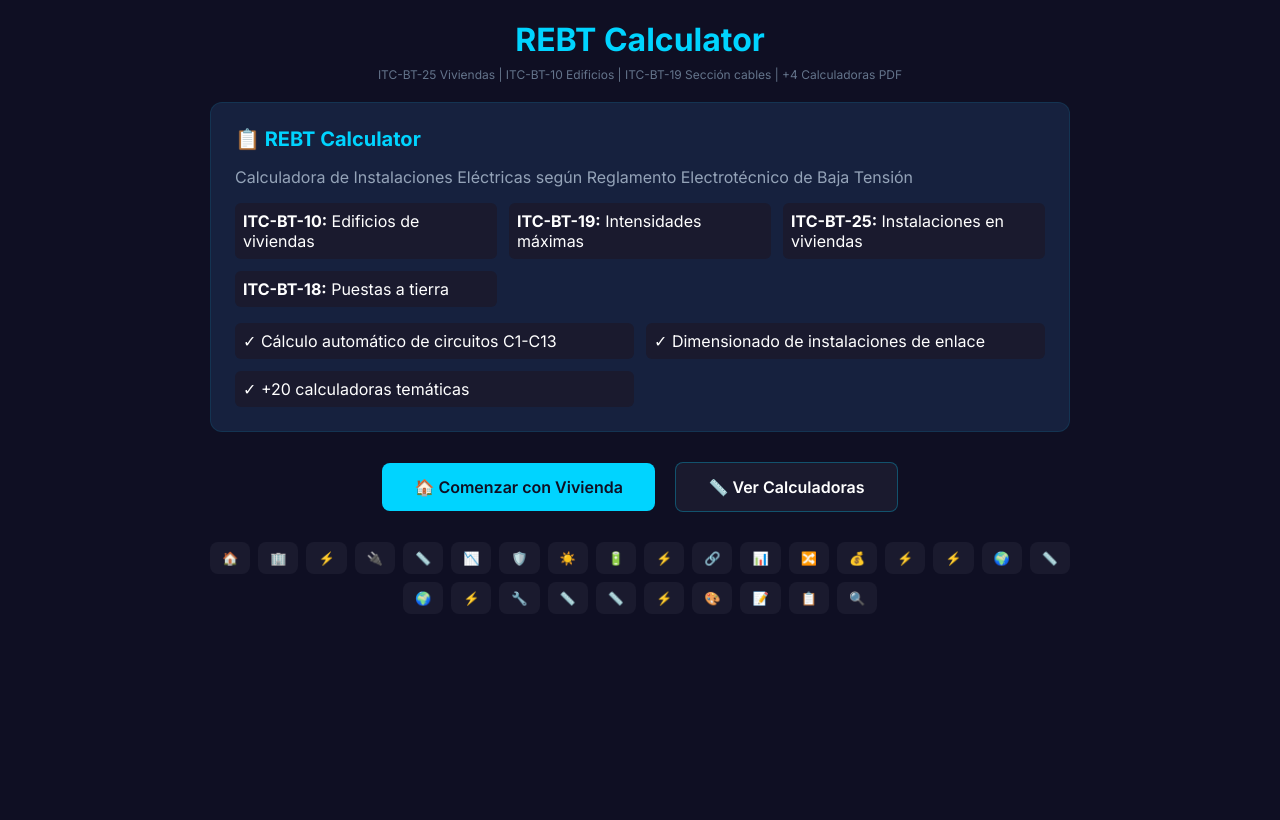
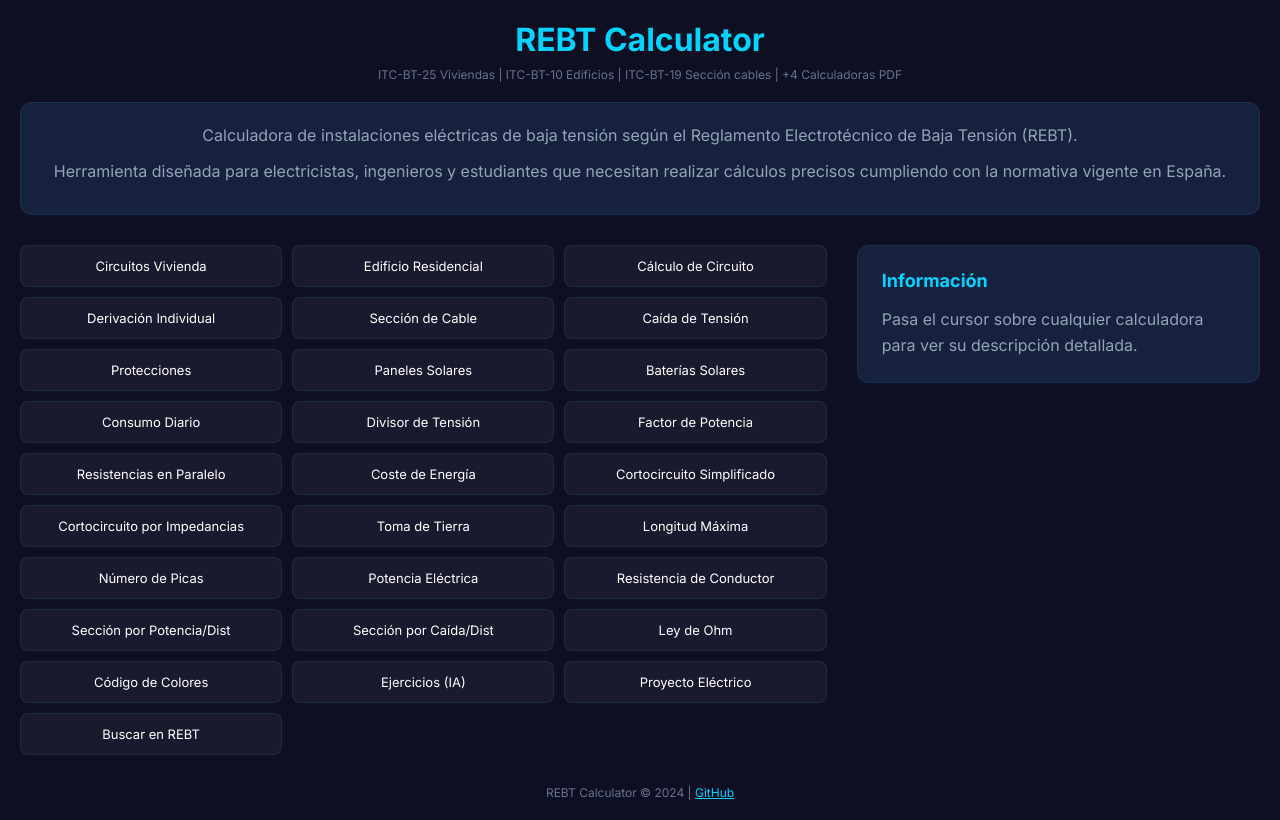
Before and after one commit to zumaia/REBTcalculadora, a Flask app: page / in a window 1280 px wide. Before the commit the page ends 606 px from the top, so only its background shows below. Run offline with Flask 3, Linux system fonts and the light colour scheme.

Commit message:
Rediseño landing page: botones de texto, descripciones y mejora visual

```diff
--- a/templates/index.html
+++ b/templates/index.html
@@ -6,17 +6,82 @@
     <title>REBT Calculator</title>
     <link href="https://fonts.googleapis.com/css2?family=Inter:wght@300;400;500;600;700&display=swap" rel="stylesheet">
     <style>
-        :root { --bg-primary: #0f0f23; --bg-secondary: #1a1a2e; --bg-card: #16213e; --accent: #00d4ff; --text-primary: #ffffff; --text-secondary: #94a3b8; --text-muted: #64748b; }
+        :root {
+            --bg-primary: #0f0f23;
+            --bg-secondary: #1a1a2e;
+            --bg-card: #16213e;
+            --accent: #00d4ff;
+            --text-primary: #ffffff;
+            --text-secondary: #94a3b8;
+            --text-muted: #64748b;
+        }
         * { margin: 0; padding: 0; box-sizing: border-box; }
         body { font-family: 'Inter', sans-serif; background: var(--bg-primary); color: var(--text-primary); min-height: 100vh; }
-        .container { max-width: 900px; margin: 0 auto; padding: 20px; }
+        .container { max-width: 1400px; margin: 0 auto; padding: 20px; }
         h1 { text-align: center; margin-bottom: 8px; }
         h1 a { color: var(--accent); text-decoration: none; }
         .subtitle { text-align: center; font-size: 12px; color: var(--text-muted); margin-bottom: 20px; }
-        .nav { display: flex; justify-content: center; gap: 8px; margin-top: 20px; flex-wrap: wrap; }
-        .nav a { background: var(--bg-secondary); padding: 8px 12px; border-radius: 8px; color: var(--text-secondary); text-decoration: none; font-size: 13px; }
-        .nav a:hover { color: var(--accent); }
-        .nav a.active { background: var(--accent); color: var(--bg-primary); }
+
+        .project-description {
+            background: var(--bg-card);
+            padding: 20px;
+            border-radius: 12px;
+            border: 1px solid rgba(0, 212, 255, 0.1);
+            margin-bottom: 30px;
+            text-align: center;
+        }
+        .project-description p { color: var(--text-secondary); line-height: 1.6; margin-bottom: 10px; }
+
+        .main-layout {
+            display: grid;
+            grid-template-columns: 2fr 1fr;
+            gap: 30px;
+            margin-top: 30px;
+        }
+
+        .calculators-grid {
+            display: grid;
+            grid-template-columns: repeat(auto-fill, minmax(200px, 1fr));
+            gap: 10px;
+        }
+
+        .calc-button {
+            background: var(--bg-secondary);
+            padding: 12px 16px;
+            border-radius: 8px;
+            color: var(--text-primary);
+            text-decoration: none;
+            font-size: 13px;
+            text-align: center;
+            border: 1px solid rgba(0, 212, 255, 0.1);
+            transition: all 0.3s;
+            display: block;
+        }
+        .calc-button:hover {
+            background: var(--accent);
+            color: var(--bg-primary);
+            border-color: var(--accent);
+        }
+
+        .description-box {
+            background: var(--bg-card);
+            padding: 24px;
+            border-radius: 12px;
+            border: 1px solid rgba(0, 212, 255, 0.1);
+            height: fit-content;
+            position: sticky;
+            top: 20px;
+        }
+        .description-box h3 {
+            color: var(--accent);
+            margin-bottom: 16px;
+            font-size: 18px;
+        }
+        .description-box p {
+            color: var(--text-secondary);
+            line-height: 1.6;
+        }
+
         .credits { text-align: center; margin-top: 30px; font-size: 12px; color: var(--text-muted); }
         .credits a { color: var(--accent); }
     </style>
@@ -26,59 +91,65 @@
         <h1><a href="/">REBT Calculator</a></h1>
         <p class="subtitle">ITC-BT-25 Viviendas | ITC-BT-10 Edificios | ITC-BT-19 Sección cables | +4 Calculadoras PDF</p>
 
+        <div class="project-description">
+            <p>Calculadora de instalaciones eléctricas de baja tensión según el Reglamento Electrotécnico de Baja Tensión (REBT).</p>
+            <p>Herramienta diseñada para electricistas, ingenieros y estudiantes que necesitan realizar cálculos precisos cumpliendo con la normativa vigente en España.</p>
+        </div>
 
+        <div class="main-layout">
+            <div class="calculators-grid">
+                <a href="/vivienda" class="calc-button" data-desc="Calcula los circuitos C1-C13 para instalaciones de viviendas según ITC-BT-25. Incluye dimensionado automático de cables y protecciones.">Circuitos Vivienda</a>
+                <a href="/edificio" class="calc-button" data-desc="Cálculos para edificios de viviendas según ITC-BT-10. Dimensionado de instalaciones de enlace y centralización de contadores.">Edificio Residencial</a>
+                <a href="/circuito" class="calc-button" data-desc="Calculadora genérica para el dimensionado de cualquier circuito eléctrico. Calcula sección de cable, protección y caída de tensión.">Cálculo de Circuito</a>
+                <a href="/di" class="calc-button" data-desc="Dimensionado de la Derivación Individual (DI) según ITC-BT-15. Calcula sección de cable y protecciones desde la CGP hasta el cuadro de mando.">Derivación Individual</a>
+                <a href="/calc_seccion" class="calc-button" data-desc="Calcula la sección de cable necesaria según la intensidad o potencia, cumpliendo con ITC-BT-19 y considerando tipo de cable y método de instalación.">Sección de Cable</a>
+                <a href="/calc_caida" class="calc-button" data-desc="Calcula la caída de tensión en líneas eléctricas monofásicas y trifásicas. Verifica el cumplimiento del REBT (máx. 3% para viviendas).">Caída de Tensión</a>
+                <a href="/calc_proteccion" class="calc-button" data-desc="Selecciona la protección adecuada (magnetotérmico) según intensidad de diseño y capacidad de corte. Verifica protección contra sobrecargas y cortocircuitos.">Protecciones</a>
+                <a href="/calc_solar" class="calc-button" data-desc="Dimensionado completo de instalaciones de paneles solares fotovoltaicos. Calcula número de paneles, inversor y producción estimada.">Paneles Solares</a>
+                <a href="/calc_baterias_solares" class="calc-button" data-desc="Calcula la capacidad de las baterías solares según autonomía deseada y consumo diario. Incluye configuración de banco de baterías.">Baterías Solares</a>
+                <a href="/calc_consumo_diario" class="calc-button" data-desc="Calcula el consumo eléctrico diario de una vivienda o local comercial basado en los equipos y electrodomésticos utilizados.">Consumo Diario</a>
+                <a href="/calc_divisor" class="calc-button" data-desc="Calcula los valores de resistencias necesarios para crear un divisor de tensión. Útil para electrónica y circuitos de control.">Divisor de Tensión</a>
+                <a href="/calc_fp" class="calc-button" data-desc="Corrección del factor de potencia para mejorar la eficiencia energética. Calcula la batería de condensadores necesaria.">Factor de Potencia</a>
+                <a href="/calc_rparalelo" class="calc-button" data-desc="Calcula la resistencia equivalente de resistencias conectadas en paralelo. Herramienta básica para electrónica.">Resistencias en Paralelo</a>
+                <a href="/calc_costo" class="calc-button" data-desc="Convierte el consumo eléctrico (kWh) a coste económico según tarifa eléctrica. Útil para presupuestos y análisis de costes.">Coste de Energía</a>
+                <a href="/calc_icc_simplificado" class="calc-button" data-desc="Cálculo simplificado de intensidad de cortocircuito en instalaciones eléctricas. Determina la capacidad de corte necesaria.">Cortocircuito Simplificado</a>
+                <a href="/calc_icc_impedancias" class="calc-button" data-desc="Cálculo de cortocircuito considerando las impedancias de la línea. Método más preciso según ITC-BT-23.">Cortocircuito por Impedancias</a>
+                <a href="/calc_tierra" class="calc-button" data-desc="Dimensionado de tomas de tierra y puesta a tierra según ITC-BT-18. Calcula resistencia de electrodos y anillo de tierra.">Toma de Tierra</a>
+                <a href="/calc_longitud_max" class="calc-button" data-desc="Calcula la longitud máxima de un cable manteniendo la caída de tensión dentro de límites permitidos por el REBT.">Longitud Máxima</a>
+                <a href="/calc_picas" class="calc-button" data-desc="Calcula el número de picas necesarias para lograr una resistencia de puesta a tierra según normativa ITC-BT-18.">Número de Picas</a>
+                <a href="/calc_potencia_elec" class="calc-button" data-desc="Calcula la potencia eléctrica (P=U×I) en monofásica y trifásica. Convierte entre kW, kVA y otros valores.">Potencia Eléctrica</a>
+                <a href="/calc_rconductor" class="calc-button" data-desc="Calcula la resistencia eléctrica de un conductor según material, sección, longitud y temperatura.">Resistencia de Conductor</a>
+                <a href="/calc_seccion_pot_dist" class="calc-button" data-desc="Dimensiona la sección del cable considerando potencia a transmitir y distancia, optimizando costes y caída de tensión.">Sección por Potencia/Dist</a>
+                <a href="/calc_seccion_caida_dist" class="calc-button" data-desc="Calcula la sección necesaria para mantener una caída de tensión específica según la distancia de la línea.">Sección por Caída/Dist</a>
+                <a href="/calc_ohm" class="calc-button" data-desc="Aplicación de la Ley de Ohm (V=R×I). Calcula cualquier variable conociendo las otras dos.">Ley de Ohm</a>
+                <a href="/calc_codigo_colores" class="calc-button" data-desc="Identifica el valor de resistencias mediante su código de colores (4 y 5 bandas). Herramienta para electrónica.">Código de Colores</a>
+                <a href="/ejercicios" class="calc-button" data-desc="Resuelve ejercicios de instalaciones eléctricas paso a paso con IA. Incluye explicaciones detalladas según REBT.">Ejercicios (IA)</a>
+                <a href="/proyecto" class="calc-button" data-desc="Genera documentación completa de proyectos eléctricos y Memorias Técnicas (MEM) según ITC-BT-04.">Proyecto Eléctrico</a>
+                <a href="/buscar" class="calc-button" data-desc="Busca en la normativa REBT y reglamentos técnicos. Encuentra información específica rápidamente.">Buscar en REBT</a>
+            </div>
 
-    <div class="info-box" style="background: var(--bg-card); padding: 24px; border-radius: 12px; border: 1px solid rgba(0, 212, 255, 0.1); margin-bottom: 30px;">
-        <h2 style="color: var(--accent); margin-bottom: 16px; font-size: 20px;">📋 REBT Calculator</h2>
-        <p style="color: var(--text-secondary); margin-bottom: 16px;">Calculadora de Instalaciones Eléctricas según Reglamento Electrotécnico de Baja Tensión</p>
-        <div style="display: grid; grid-template-columns: repeat(auto-fit, minmax(250px, 1fr)); gap: 12px; margin-bottom: 16px;">
-            <div style="padding: 8px; background: var(--bg-secondary); border-radius: 6px;"><strong>ITC-BT-10:</strong> Edificios de viviendas</div>
-            <div style="padding: 8px; background: var(--bg-secondary); border-radius: 6px;"><strong>ITC-BT-19:</strong> Intensidades máximas</div>
-            <div style="padding: 8px; background: var(--bg-secondary); border-radius: 6px;"><strong>ITC-BT-25:</strong> Instalaciones en viviendas</div>
-            <div style="padding: 8px; background: var(--bg-secondary); border-radius: 6px;"><strong>ITC-BT-18:</strong> Puestas a tierra</div>
+            <div class="description-box">
+                <h3>Información</h3>
+                <p id="desc-text">Pasa el cursor sobre cualquier calculadora para ver su descripción detallada.</p>
+            </div>
         </div>
-        <div style="display: grid; grid-template-columns: repeat(auto-fit, minmax(300px, 1fr)); gap: 12px;">
-            <div style="padding: 8px; background: var(--bg-secondary); border-radius: 6px;">✓ Cálculo automático de circuitos C1-C13</div>
-            <div style="padding: 8px; background: var(--bg-secondary); border-radius: 6px;">✓ Dimensionado de instalaciones de enlace</div>
-            <div style="padding: 8px; background: var(--bg-secondary); border-radius: 6px;">✓ +20 calculadoras temáticas</div>
+
+        <div class="credits">
+            <p>REBT Calculator &copy; 2024 | <a href="https://github.com/anomalyco/REBT_Project">GitHub</a></p>
         </div>
     </div>
 
-    <div style="text-align: center; margin-bottom: 30px;">
-        <a href="/vivienda" style="display: inline-block; background: var(--accent); color: var(--bg-primary); padding: 14px 32px; border-radius: 8px; text-decoration: none; font-weight: 600; font-size: 16px; margin: 0 8px;">🏠 Comenzar con Vivienda</a>
-        <a href="/calc_seccion" style="display: inline-block; background: var(--bg-secondary); color: var(--text-primary); padding: 14px 32px; border-radius: 8px; text-decoration: none; font-weight: 600; font-size: 16px; margin: 0 8px; border: 1px solid rgba(0, 212, 255, 0.3);">📏 Ver Calculadoras</a>
-    </div>
+    <script>
+        document.addEventListener('DOMContentLoaded', function() {
+            const buttons = document.querySelectorAll('.calc-button');
+            const descText = document.getElementById('desc-text');
 
-    <div class="nav">
-        <a href="/vivienda" title="Circuitos de Vivienda (ITC-BT-25)">🏠</a>
-        <a href="/edificio" title="Edificio Residencial">🏢</a>
-        <a href="/circuito" title="Cálculo de Circuito">⚡</a>
-        <a href="/di" title="Derivación Individual">🔌</a>
-        <a href="/calc_seccion" title="Sección de Cable">📏</a>
-        <a href="/calc_caida" title="Caída de Tensión">📉</a>
-        <a href="/calc_proteccion" title="Protecciones">🛡️</a>
-        <a href="/calc_solar" title="Paneles Solares">☀️</a>
-        <a href="/calc_baterias_solares" title="Baterías Solares">🔋</a>
-        <a href="/calc_consumo_diario" title="Consumo Diario">⚡</a>
-        <a href="/calc_divisor" title="Divisor de Tensión">🔗</a>
-        <a href="/calc_fp" title="Factor de Potencia">📊</a>
-        <a href="/calc_rparalelo" title="Resistencias en Paralelo">🔀</a>
-        <a href="/calc_costo" title="Coste de Instalación">💰</a>
-        <a href="/calc_icc_simplificado" title="Cortocircuito Simplificado">⚡</a>
-        <a href="/calc_icc_impedancias" title="Cortocircuito por Impedancias">⚡</a>
-        <a href="/calc_tierra" title="Toma de Tierra">🌍</a>
-        <a href="/calc_longitud_max" title="Longitud Máxima">📏</a>
-        <a href="/calc_picas" title="Número de Picas">🌍</a>
-        <a href="/calc_potencia_elec" title="Potencia Eléctrica">⚡</a>
-        <a href="/calc_rconductor" title="Resistencia de Conductor">🔧</a>
-        <a href="/calc_seccion_pot_dist" title="Sección por Potencia">📏</a>
-        <a href="/calc_seccion_caida_dist" title="Sección por Caída">📏</a>
-        <a href="/calc_ohm" title="Ley de Ohm">⚡</a>
-        <a href="/calc_codigo_colores" title="Código de Colores">🎨</a>
-        <a href="/ejercicios" title="Ejercicios">📝</a>
-        <a href="/proyecto" title="Proyecto Eléctrico">📋</a>
-        <a href="/buscar" title="Buscar en REBT">🔍</a>
-    </div>
-    </div>
+            buttons.forEach(button => {
+                button.addEventListener('mouseenter', function() {
+                    descText.textContent = this.getAttribute('data-desc');
+                });
+            });
+        });
+    </script>
 </body>
 </html>
```
